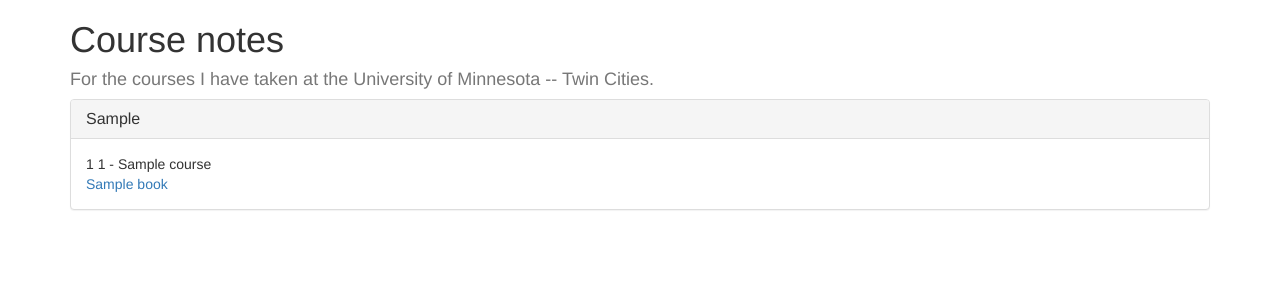
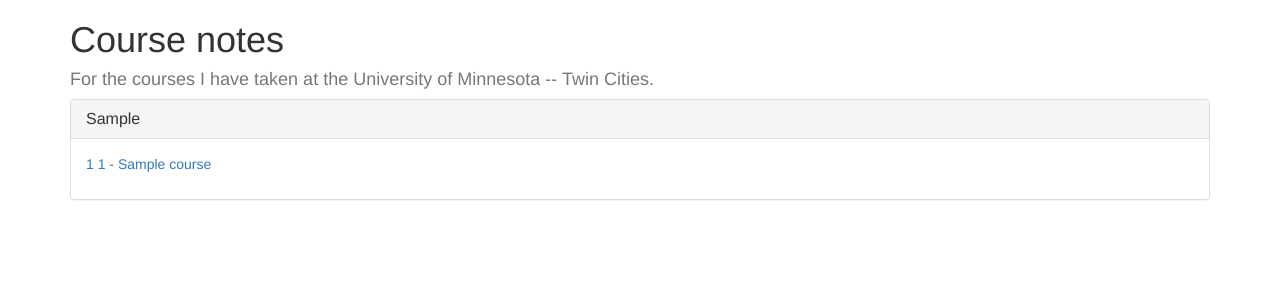
Before and after one commit to kriswithank/personalSite, a Django app: template coursenotes/templates/coursenotes/index.html in a window 1280 px wide. Shown: the top 300 px of the page. Run offline with Django 3.2, Linux system fonts and the light colour scheme; the template is opened without the code that fills it: most values are stand-ins (such as "Sample title", 1, 10 or a date in 2020); some libraries are stand-ins or nearby versions.

Commit message:
Change notes index to use new course index

```diff
--- a/coursenotes/templates/coursenotes/index.html
+++ b/coursenotes/templates/coursenotes/index.html
@@ -31,12 +31,11 @@
         </div>
         <div class="panel-body">
             {% for course in courses %}
-            {{ course.dept_num }} {{ course.course_num }} - {{ course.name }}
-            <div class="book-list">
-                {% for book in course.textbook_set.all %}
-                <a href="{% url 'coursenotes:book_index' book.id %}">{{book.title}}</a>
-                {% endfor %}
-            </div>
+            <p>
+                <a href="{% url 'coursenotes:course_index' course.id %}">
+                    {{ course.dept_num }} {{ course.course_num }} - {{ course.name }}
+                </a>
+            </p>
             {% endfor %}
         </div>
     </div>
```
